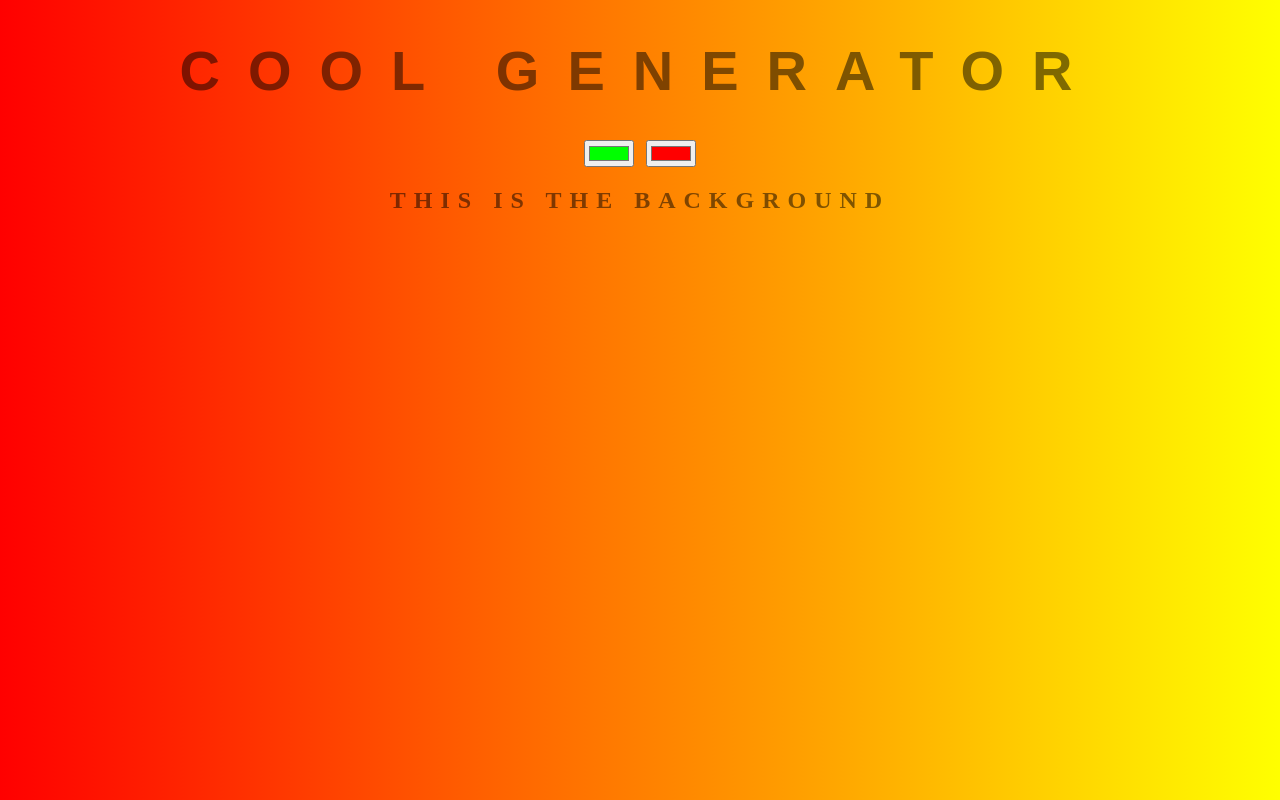
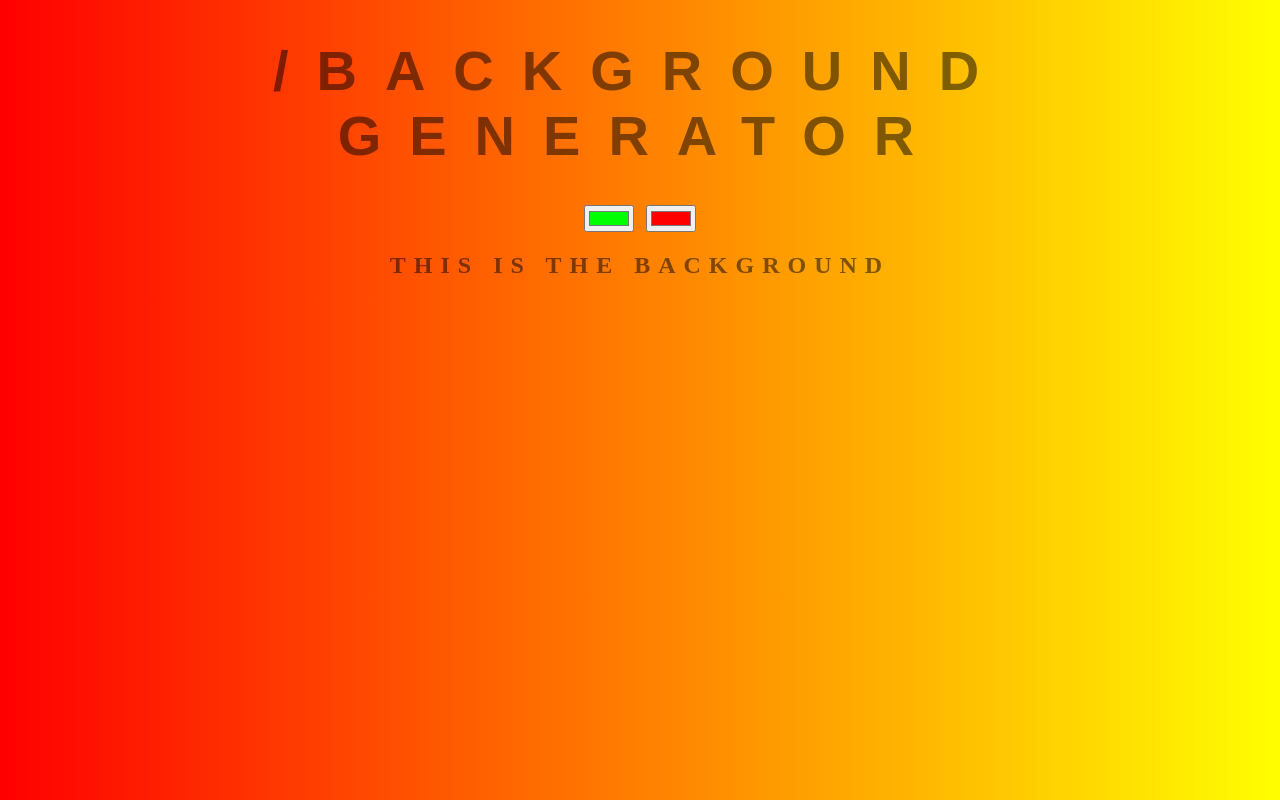
Before and after one commit to vonghoangvinh1989/background-generator, a plain HTML site: page index.html in a window 1280 px wide. Drawn offline with Linux system fonts and the light colour scheme.

Commit message:
reverting back to old title

```diff
--- a/index.html
+++ b/index.html
@@ -11,7 +11,7 @@
     <link rel="stylesheet" href="style.css" />
   </head>
   <body id="gradient">
-    <h1>COOL Generator</h1>
+    <h1>/Background Generator</h1>
     <input class="color" type="color" name="color1" value="#00ff00" />
     <input class="color" type="color" name="color2" value="#ff0000" />
     <h2>This is the background</h2>
```
